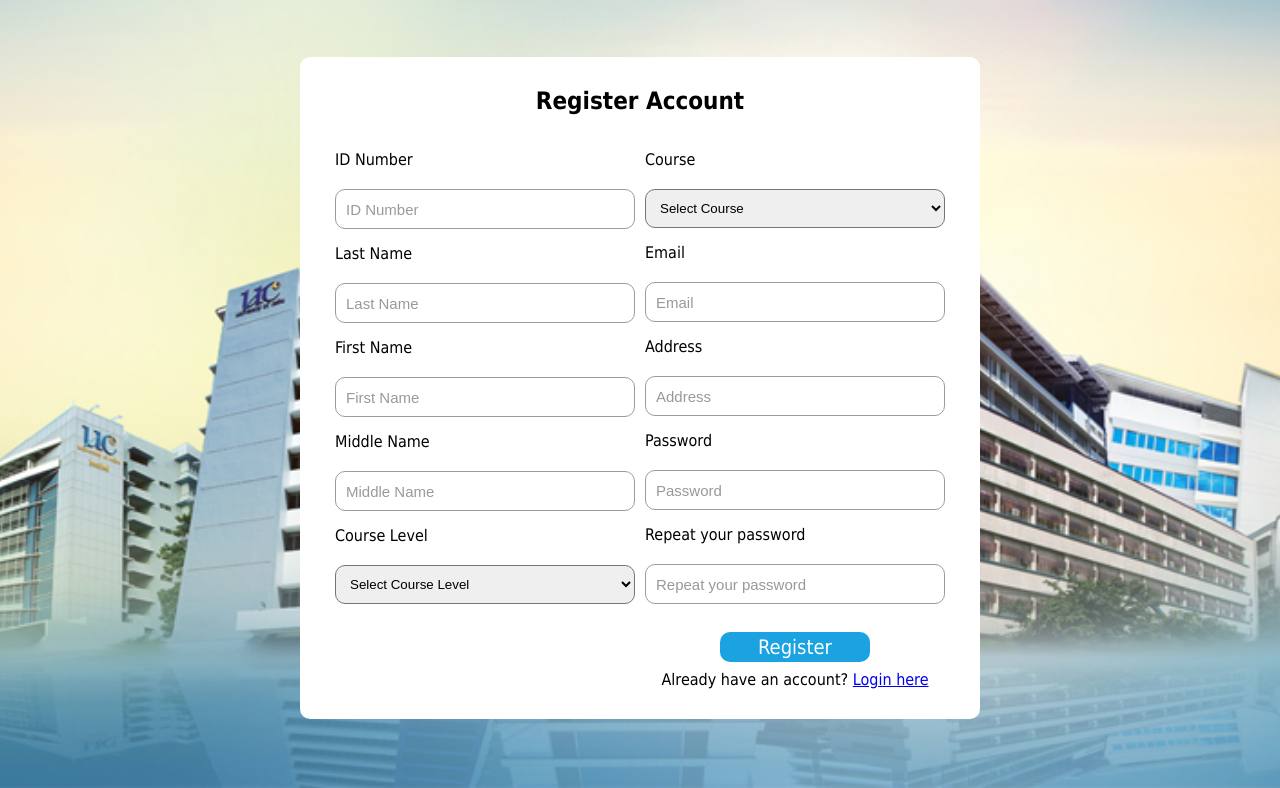
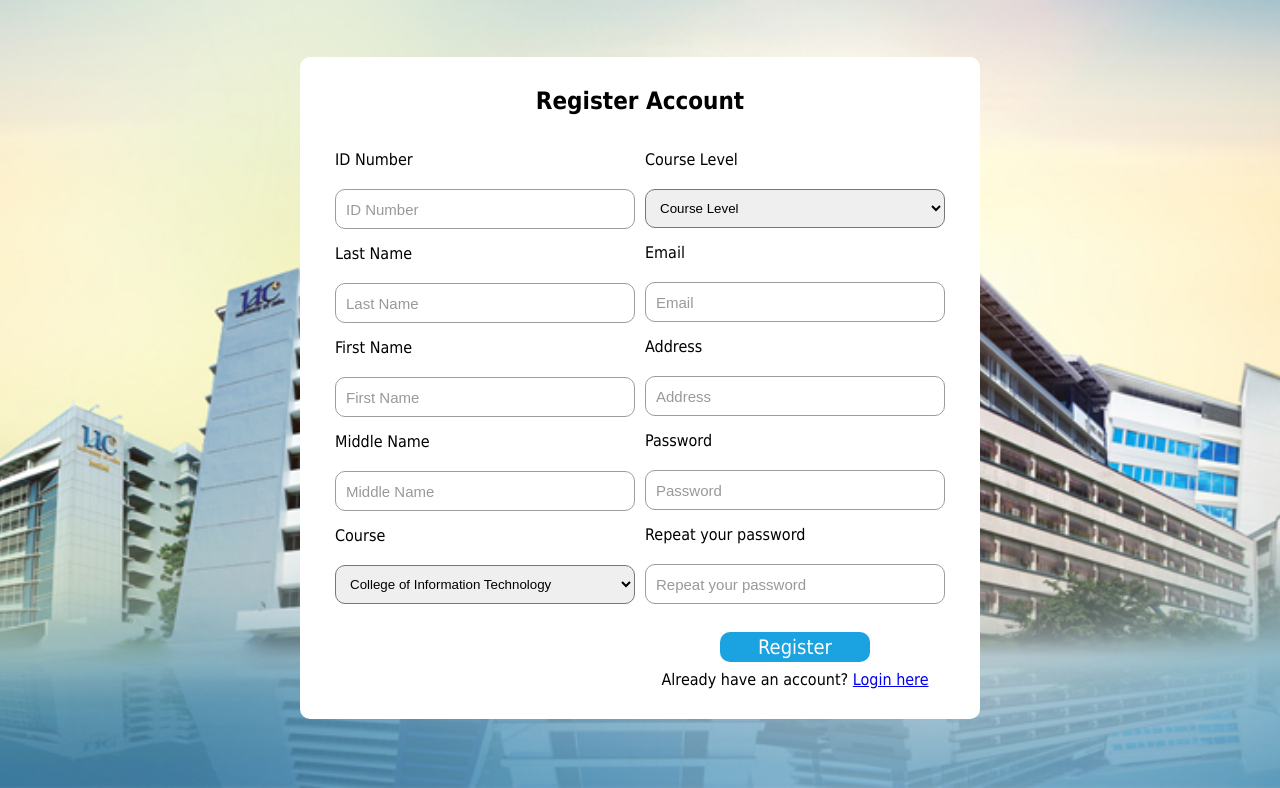
Before and after one commit to renejamesaleonar27-ops/sitin-monitoring-system, a website: page registration.html in a window 1280 px wide. Shown: the part 112-900 px from the top of the page. Drawn offline with Linux system fonts and the light colour scheme.

Commit message:
Fix Course and Course Level

```diff
--- a/registration.html
+++ b/registration.html
@@ -48,21 +48,8 @@
                      <input type="text" id="middlename" name="middlename" placeholder="Middle Name">
                   </div>
                   <div class="input">
-                     <label for="courselevel">Course Level</label>
+                     <label for="courselevel">Course</label>
                      <select id="courselevel" name="courselevel" required>
-                        <option value="" disabled selected>Select Course Level</option>
-                        <option value="1">1st Year</option>
-                        <option value="2">2nd Year</option>
-                        <option value="3">3rd Year</option>
-                        <option value="4">4th Year</option>
-                     </select>
-                  </div>
-               </div>
-               <div class="course-label">
-                  <div class="input">
-                     <label for="course">Course</label>
-                     <select id="course" name="course" required>
-                        <option value="" disabled selected>Select Course</option>
                         <option value="BSIT">College of Information Technology</option>
                         <option value="BSCS">College of Computer Science</option>
                         <option value="BSCE">College of Computer Engineering</option>
@@ -72,7 +59,21 @@
                         <option value="BSHM">College of Hospitality Management</option>
                         <option value="BSCN">College of Nursing</option>
                         <option value="BSSW">College of Social Work</option>
-                        <option value="BSTE">College of Teacher Education </option>
+                        <option value="BSTE">College of Teacher Education </option>>
+                     </select>
+                  </div>
+               </div>
+               <div class="course-label">
+                  <div class="input">
+                     <label for="course">Course Level</label>
+                     <select id="course" name="course" required>
+                        <option value="" disabled selected>Course Level</option>
+                        <option value="1">1st Year</option>
+                        <option value="2">2nd Year</option>
+                        <option value="3">3rd Year</option>
+                        <option value="4">4th Year</option>
+
+
                      </select>
                   </div>
                   <div class="input">
```
Also changed, not shown: 1 other file.
